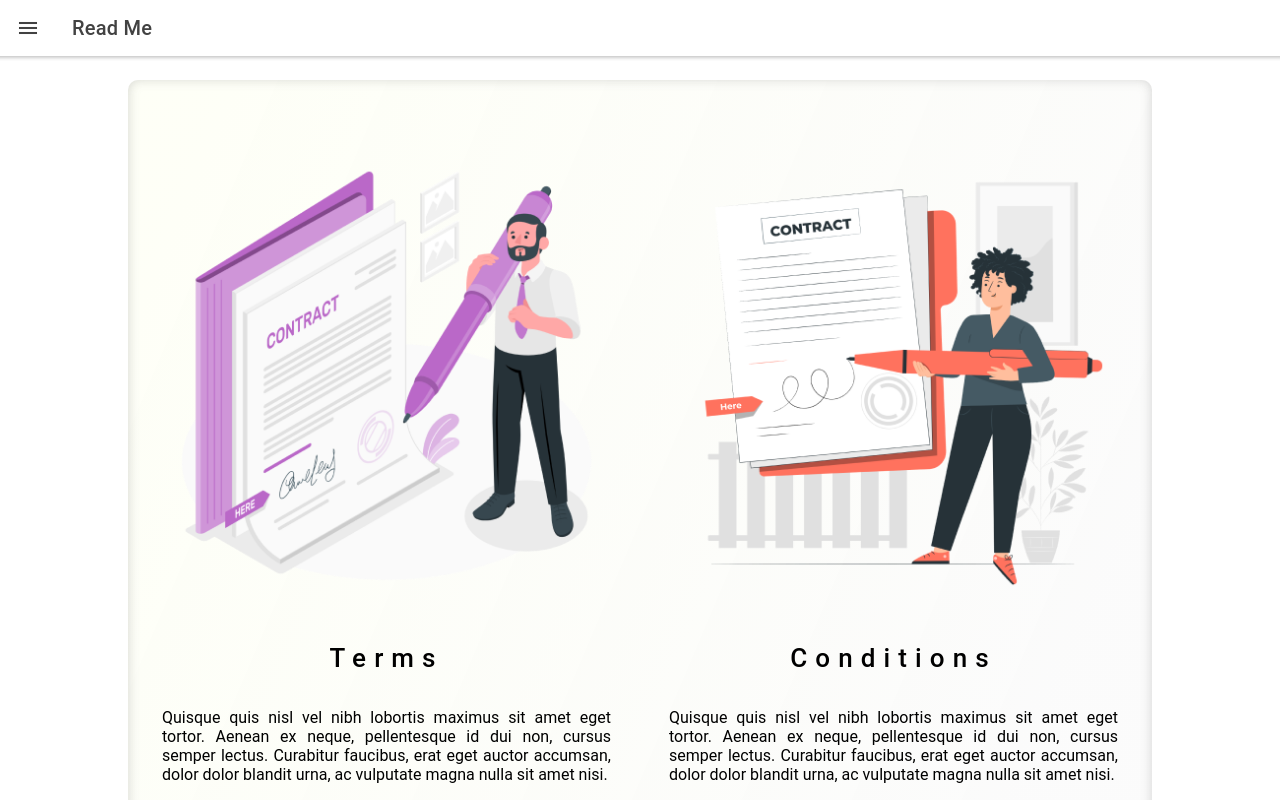
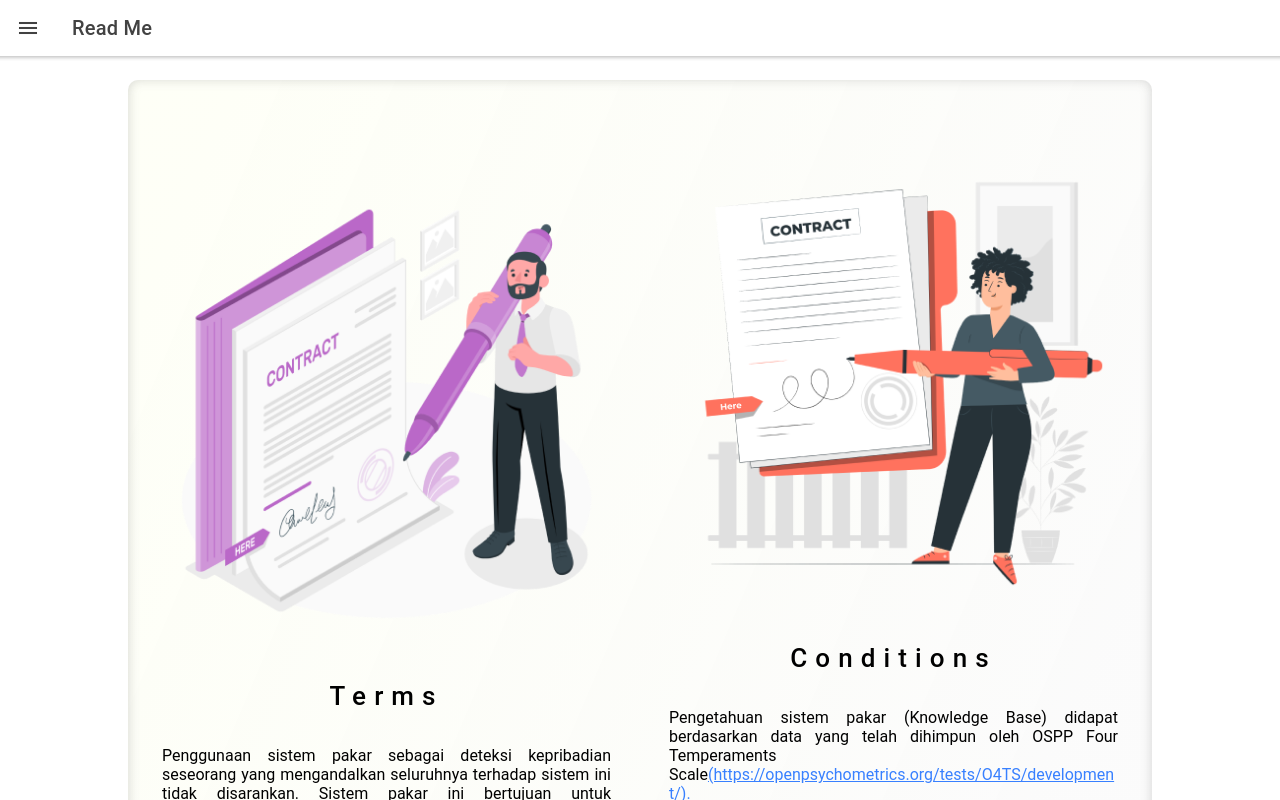
Before and after one commit to zerowu49/sispak, a React (Create React App) app: page /readme in a window 1280 px wide. Built offline with nearby package versions, Linux system fonts and the light colour scheme.

Commit message:
feat: penjelasan sistem pakar

```diff
--- a/src/pages/About/About.css
+++ b/src/pages/About/About.css
@@ -14,6 +14,9 @@
 }
 .about-content-illustration{
     padding: .5rem;
+}
+.about-content-illustration img{
+    border-radius: 50%;
 }
 .about-content-texts{
     padding: 1.5rem;
--- a/src/pages/About/About.tsx
+++ b/src/pages/About/About.tsx
@@ -1,5 +1,6 @@
-import { IonButtons, IonContent, IonHeader, IonMenuButton, IonPage, IonTitle, IonToolbar, IonGrid, IonRow, IonCol } from '@ionic/react';
+import { IonButtons, IonContent, IonHeader, IonMenuButton, IonPage, IonTitle, IonToolbar, IonGrid, IonRow, IonCol, IonImg, IonAvatar } from '@ionic/react';
 import './About.css'
+import jo from '../../images/jo.jpg'
 
 const About: React.FC = () => {
   return (
@@ -34,17 +35,18 @@ const About: React.FC = () => {
               </IonCol>
               <IonCol size="12" sizeMd="4" className="about-grid about-grid-middle">
                 <div className="about-content-illustration">
-                  <img src="assets/images/readme-illustration-1.png" alt="" />
+                  <img src={jo} alt="" />
                 </div>
                 <div className="about-content-texts">
                     <div className="about-content-title">
                         <h1>Jonathan</h1>
                         <div className="about-content-desc">
-                            Frontend Engineer
+                            BackEnd Engineer
                         </div>
                     </div>
                     <div className="about-content-subtitle">
-                    Quisque quis nisl vel nibh lobortis maximus sit amet eget tortor. Aenean ex neque, pellentesque id dui non, cursus semper lectus. Curabitur faucibus, erat eget auctor accumsan, dolor dolor blandit urna, ac vulputate magna nulla sit amet nisi.
+                      Berkontribusi dalam pembuatan Inference Engine yang digunakan pada
+                      Sistem Pakar menggunakan metode Certainty Factor.
                     </div>
                 </div>
               </IonCol>
--- a/src/pages/Home/Home.css
+++ b/src/pages/Home/Home.css
@@ -17,7 +17,7 @@
 }
 .welcome-title{
     font-weight: bold;
-    letter-spacing: 0.505em;
+    letter-spacing: 0.2em;
 }
 .welcome-subtitle{
     text-align: justify;
--- a/src/pages/Home/Home.tsx
+++ b/src/pages/Home/Home.tsx
@@ -19,10 +19,13 @@ const Home: React.FC = () => {
               <IonCol size="12" sizeMd="6" className="welcome-grid">
                 <div className="welcome-section">
                   <div className="welcome-title">
-                    <h1>Selamat Datang</h1>
+                    <h1>Selamat Datang di Sistem Pakar Kepribadian Diri</h1>
                   </div>
                   <div className="welcome-subtitle">
-                    Quisque quis nisl vel nibh lobortis maximus sit amet eget tortor. Aenean ex neque, pellentesque id dui non, cursus semper lectus. Curabitur faucibus, erat eget auctor accumsan, dolor dolor blandit urna, ac vulputate magna nulla sit amet nisi.
+                    Pepatah mengatakan "Tidak ada yang lebih mengerti dirimu selain
+                    dirimu sendiri". Sudahkah Anda mengenal jati dirimu?
+                    Untuk mengenal lebih jauh tentang diri Anda,
+                    yuk cek kepribadian Anda sekarang !
                   </div>
                   <IonButton href="/questions" className="welcome-check-button">
                     Cek Kepribadian Sekarang
--- a/src/pages/Readme/Readme.tsx
+++ b/src/pages/Readme/Readme.tsx
@@ -25,7 +25,11 @@ const Readme: React.FC = () => {
                     <h1>Terms</h1>
                   </div>
                   <div className="readme-content-subtitle">
-                    Quisque quis nisl vel nibh lobortis maximus sit amet eget tortor. Aenean ex neque, pellentesque id dui non, cursus semper lectus. Curabitur faucibus, erat eget auctor accumsan, dolor dolor blandit urna, ac vulputate magna nulla sit amet nisi.
+                    Penggunaan sistem pakar sebagai deteksi kepribadian seseorang
+                    yang mengandalkan seluruhnya terhadap sistem ini tidak disarankan.
+                    Sistem pakar ini bertujuan untuk mensimulasikan dan membantu
+                    diagnosis oleh pakar psikolog, bukan untuk menggantikan
+                    peran mereka seluruhnya.
                   </div>
                 </div>
               </IonCol>
@@ -38,7 +42,16 @@ const Readme: React.FC = () => {
                     <h1>Conditions</h1>
                   </div>
                   <div className="readme-content-subtitle">
-                    Quisque quis nisl vel nibh lobortis maximus sit amet eget tortor. Aenean ex neque, pellentesque id dui non, cursus semper lectus. Curabitur faucibus, erat eget auctor accumsan, dolor dolor blandit urna, ac vulputate magna nulla sit amet nisi.
+                    Pengetahuan sistem pakar (Knowledge Base) didapat berdasarkan
+                    data yang telah dihimpun oleh OSPP Four Temperaments Scale
+                    <a href="https://openpsychometrics.org/tests/O4TS/development/">
+                    (https://openpsychometrics.org/tests/O4TS/development/).
+                    </a>
+                    <br/>
+                    Dalam data tersebut, kepribadian manusia dikategorikan
+                    dalam 4 kategori, yakni sanguine, choleric, melancholic,
+                    dan phlegmatic. Algoritma yang digunakan untuk menghitung
+                    persentase keyakinan adalah Algoritma Certainty Factor.
                   </div>
                 </div>
               </IonCol>
```
Also changed, not shown: src/images/jo.jpg (added).
